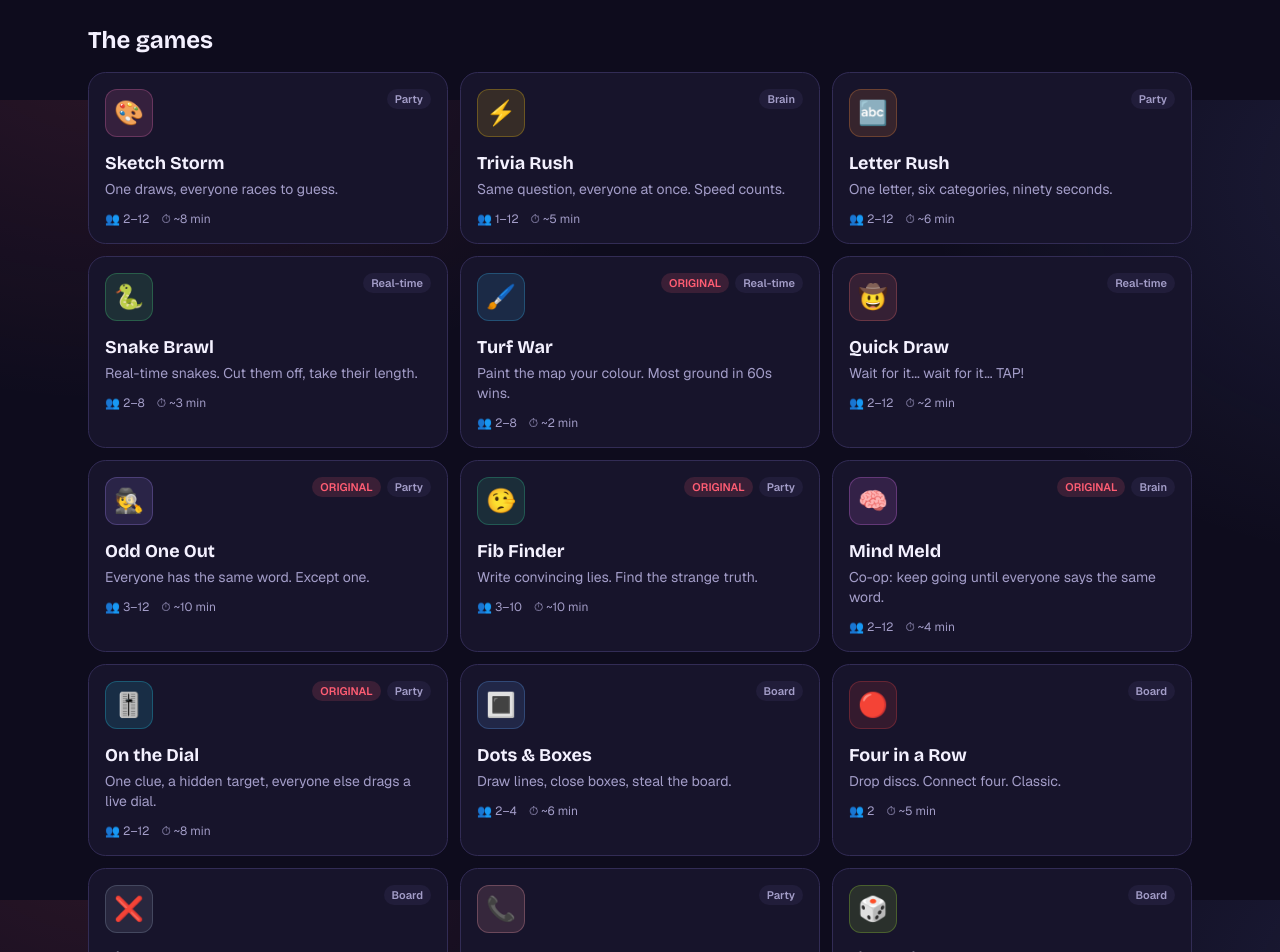
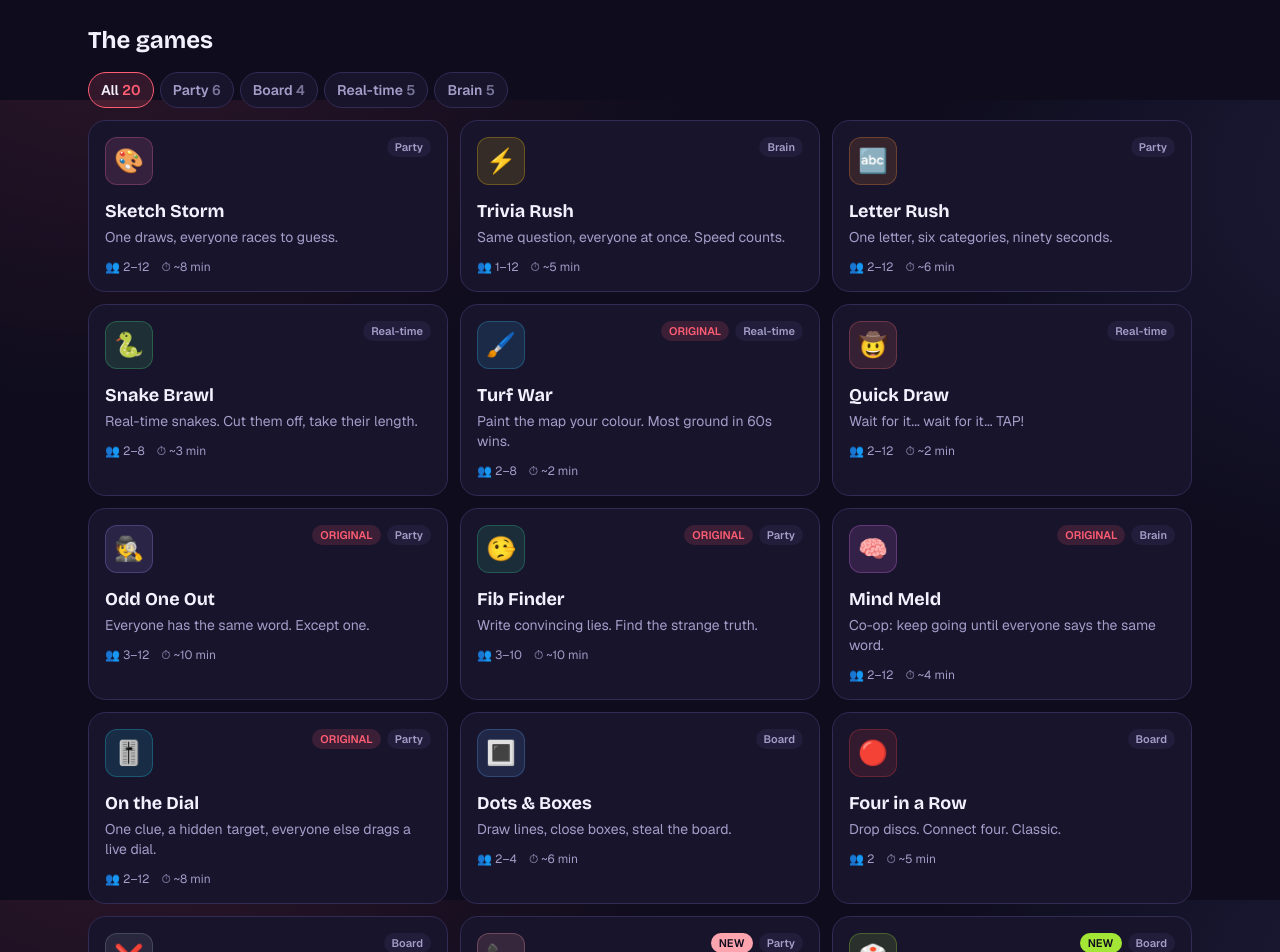
Before and after one commit to alienxviking/ruckus, a Next.js app: page / in a window 1280 px wide. Shown: the part 700-1652 px from the top of the page. Built offline with nearby package versions, Linux system fonts and the light colour scheme; no server answers.

Commit message:
Add game filters (category, fits your group) and NEW badges

```diff
--- a/app/page.tsx
+++ b/app/page.tsx
@@ -1,5 +1,5 @@
 import { CATALOG } from "@/games/catalog";
-import { GameCard } from "@/components/GameCard";
+import { GameBrowser } from "@/components/GameBrowser";
 import { HomeActions } from "@/components/HomeActions";
 import { Logo } from "@/components/Logo";
 
@@ -87,11 +87,7 @@ export default function Home() {
         <h2 id="games-heading" className="mb-4 font-display text-2xl font-bold">
           The games
         </h2>
-        <div className="grid gap-3 sm:grid-cols-2 lg:grid-cols-3">
-          {CATALOG.map((g, i) => (
-            <GameCard key={g.id} game={g} index={i} />
-          ))}
-        </div>
+        <GameBrowser />
       </section>
     </main>
   );
--- /dev/null
+++ b/components/GameBrowser.tsx
@@ -0,0 +1,77 @@
+"use client";
+
+import { useState } from "react";
+import { CATALOG, CATEGORY_LABEL, type GameCategory, type GameMeta } from "@/games/catalog";
+import { GameCard } from "./GameCard";
+
+type Filter = "all" | "fits" | GameCategory;
+
+const CATEGORIES = Object.keys(CATEGORY_LABEL) as GameCategory[];
+
+/** The game grid with category filters. In a room, `playerCount` adds a "fits your group" filter. */
+export function GameBrowser({
+  selectedId,
+  onSelect,
+  disabled,
+  playerCount,
+  columns = "sm:grid-cols-2 lg:grid-cols-3",
+}: {
+  selectedId?: string;
+  onSelect?: (g: GameMeta) => void;
+  disabled?: boolean;
+  playerCount?: number;
+  columns?: string;
+}) {
+  const [filter, setFilter] = useState<Filter>("all");
+  const fits = (g: GameMeta) => playerCount !== undefined && playerCount >= g.minPlayers && playerCount <= g.maxPlayers;
+  const shown = CATALOG.filter((g) =>
+    filter === "all" ? true : filter === "fits" ? fits(g) : g.category === filter,
+  );
+
+  const chips: { id: Filter; label: string; count: number }[] = [
+    { id: "all", label: "All", count: CATALOG.length },
+    ...(playerCount !== undefined && playerCount > 0
+      ? [{ id: "fits" as const, label: `Fits ${playerCount} ${playerCount === 1 ? "player" : "players"}`, count: CATALOG.filter(fits).length }]
+      : []),
+    ...CATEGORIES.map((c) => ({ id: c, label: CATEGORY_LABEL[c], count: CATALOG.filter((g) => g.category === c).length })),
+  ];
+
+  return (
+    <div>
+      <div className="mb-3 flex flex-wrap gap-1.5" role="group" aria-label="Filter games">
+        {chips.map((c) => {
+          const on = filter === c.id;
+          return (
+            <button
+              key={c.id}
+              type="button"
+              aria-pressed={on}
+              onClick={() => setFilter(c.id)}
+              className={`min-h-9 rounded-full border px-3 text-sm font-semibold transition-colors duration-200 ${
+                on ? "border-brand bg-brand/15 text-text" : "border-line bg-panel text-muted hover:border-brand/50 hover:text-text"
+              }`}
+            >
+              {c.label} <span className={on ? "text-brand" : "text-muted/70"}>{c.count}</span>
+            </button>
+          );
+        })}
+      </div>
+      {shown.length === 0 ? (
+        <p className="card px-4 py-6 text-center text-sm text-muted">No games fit this group size yet.</p>
+      ) : (
+        <div className={`grid gap-3 ${columns}`}>
+          {shown.map((g, i) => (
+            <GameCard
+              key={g.id}
+              index={i}
+              game={g}
+              selected={g.id === selectedId}
+              disabled={disabled}
+              onSelect={onSelect ? () => onSelect(g) : undefined}
+            />
+          ))}
+        </div>
+      )}
+    </div>
+  );
+}
--- a/components/GameCard.tsx
+++ b/components/GameCard.tsx
@@ -27,6 +27,11 @@ export function GameCard({
           {game.emoji}
         </span>
         <div className="flex flex-wrap justify-end gap-1.5 text-[11px] font-semibold">
+          {game.isNew && (
+            <span className="rounded-full px-2 py-0.5 text-ink" style={{ background: game.accent }}>
+              NEW
+            </span>
+          )}
           {game.original && <span className="rounded-full bg-brand/15 px-2 py-0.5 text-brand">ORIGINAL</span>}
           <span className="rounded-full bg-panel-2 px-2 py-0.5 text-muted">{CATEGORY_LABEL[game.category]}</span>
         </div>
--- a/components/room/Lobby.tsx
+++ b/components/room/Lobby.tsx
@@ -2,7 +2,7 @@
 
 import { CATALOG, CATALOG_BY_ID } from "@/games/catalog";
 import type { ClientMsg, RoomView } from "@/shared/types";
-import { GameCard } from "../GameCard";
+import { GameBrowser } from "../GameBrowser";
 
 export function Lobby({
   room,
@@ -80,18 +80,13 @@ export function Lobby({
 
       <div>
         <h2 className="label mb-2">{isHost ? "Pick a game" : "Games"}</h2>
-        <div className="grid gap-3 sm:grid-cols-2 xl:grid-cols-3">
-          {CATALOG.map((g, i) => (
-            <GameCard
-              key={g.id}
-              index={i}
-              game={g}
-              selected={g.id === game.id}
-              disabled={!isHost}
-              onSelect={() => isHost && send({ t: "pick", gameId: g.id })}
-            />
-          ))}
-        </div>
+        <GameBrowser
+          selectedId={game.id}
+          disabled={!isHost}
+          playerCount={online}
+          columns="sm:grid-cols-2 xl:grid-cols-3"
+          onSelect={(g) => isHost && send({ t: "pick", gameId: g.id })}
+        />
       </div>
     </div>
   );
--- a/games/catalog.ts
+++ b/games/catalog.ts
@@ -18,6 +18,8 @@ export interface GameMeta {
   how: string[];
   /** Ruckus original mechanics. */
   original?: boolean;
+  /** Recently added: shows a NEW badge. */
+  isNew?: boolean;
 }
 
 export const CATALOG: GameMeta[] = [
@@ -244,6 +246,7 @@ export const CATALOG: GameMeta[] = [
     minutes: 10,
     emoji: "📞",
     accent: "#fda4af",
+    isNew: true,
     how: [
       "Everyone writes a prompt. Books pass along: draw the words you get, then describe the drawing you get.",
       "Nobody sees more than the page before theirs, so the message garbles as it travels.",
@@ -260,6 +263,7 @@ export const CATALOG: GameMeta[] = [
     minutes: 8,
     emoji: "🎲",
     accent: "#a3e635",
+    isNew: true,
     how: [
       "Everyone rolls hidden dice. Take turns bidding how many of a face are on the whole table. Ones are wild.",
       "Raise the bid, or call Liar! on the last one. Whoever is wrong loses a die.",
@@ -276,6 +280,7 @@ export const CATALOG: GameMeta[] = [
     minutes: 6,
     emoji: "📈",
     accent: "#14b8a6",
+    isNew: true,
     original: true,
     how: [
       "Everyone gets a secret card. The contract pays out the sum of every player's card plus three street cards.",
@@ -293,6 +298,7 @@ export const CATALOG: GameMeta[] = [
     minutes: 6,
     emoji: "💣",
     accent: "#f59e0b",
+    isNew: true,
     original: true,
     how: [
       "Set your angle and power, mind the wind, and lock in. All shells fly at the same moment.",
@@ -310,6 +316,7 @@ export const CATALOG: GameMeta[] = [
     minutes: 4,
     emoji: "🕹️",
     accent: "#818cf8",
+    isNew: true,
     original: true,
     how: [
       "A rapid run of microgames: spot the odd emoji, quick sums, stop the clock, and more.",
@@ -327,6 +334,7 @@ export const CATALOG: GameMeta[] = [
     minutes: 3,
     emoji: "🤼",
     accent: "#a5f3fc",
+    isNew: true,
     original: true,
     how: [
       "Slide with arrows/WASD or the on-screen stick; dash with Space. Ice is slippery: momentum is everything.",
@@ -344,6 +352,7 @@ export const CATALOG: GameMeta[] = [
     minutes: 5,
     emoji: "🏰",
     accent: "#d6a35c",
+    isNew: true,
     original: true,
     how: [
       "Each round, secretly split 100 troops across five castles worth different points.",
```
